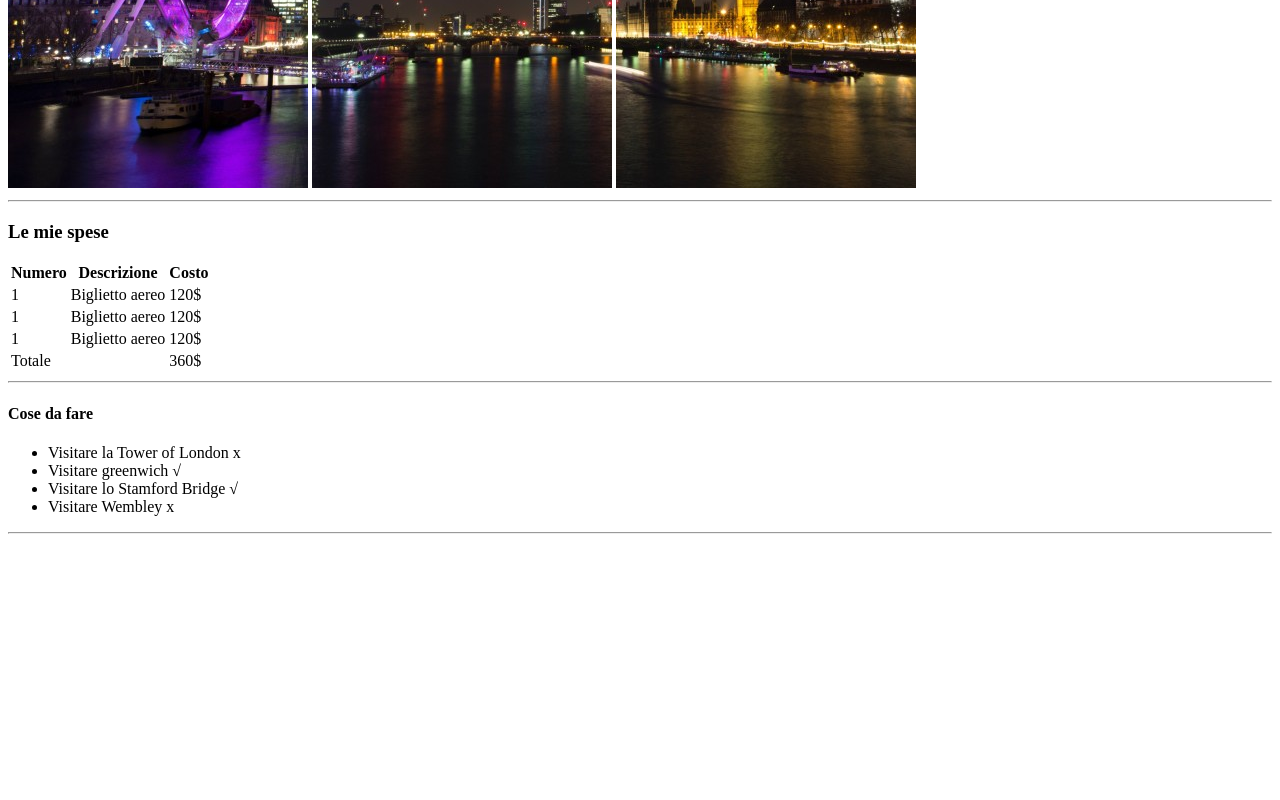
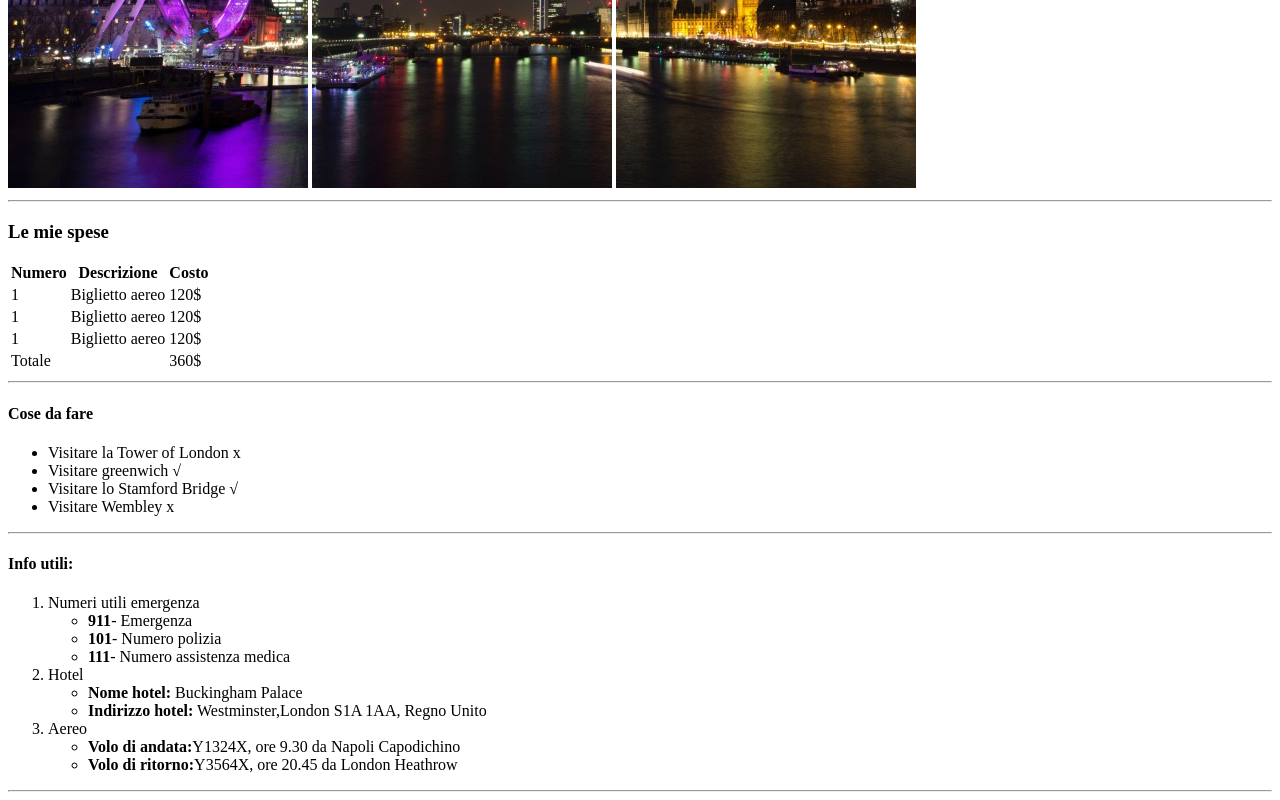
Before and after one commit to Anto231996/html-london-trip, a plain HTML site: page index.html in a window 1280 px wide. Shown: the part 492-1292 px from the top of the page. Before the commit the page ends 1034 px from the top, so only its background shows below. Drawn offline with Linux system fonts and the light colour scheme.

Commit message:
Info aggiunte

```diff
--- a/index.html
+++ b/index.html
@@ -26,6 +26,7 @@
     <main>
 
         <!-- Inizio tabella spese -->
+
         <h3>Le mie spese</h3>
         <table>
             <thead>
@@ -61,9 +62,10 @@
                 </tr>
             </tfoot>
         </table>
-        <!-- Fine tabella spese -->
+
         <hr>
         <!-- Inizio cose da fare -->
+
         <h4>Cose da fare</h4>
         <ul>
             <li>Visitare la Tower of London x</li>
@@ -71,9 +73,35 @@
             <li>Visitare lo Stamford Bridge &radic;</li>
             <li>Visitare Wembley x</li>
         </ul>
-        <!-- Fine cose da fare -->
+
         <hr>
         <!-- Inizio info -->
+
+        <h4>Info utili:</h4>
+        <ol>
+            <li>Numeri utili emergenza</li>
+                <ul>
+                    <li><strong>911</strong>- Emergenza </li>
+                    <li><strong>101</strong>- Numero polizia </li>
+                    <li><strong>111</strong>- Numero assistenza medica </li>
+                </ul>
+
+            <li>Hotel</li>
+                <ul>
+                    <li><strong>Nome hotel:</strong> Buckingham Palace</li>
+                    <li><strong>Indirizzo hotel:</strong> Westminster,London S1A 1AA, Regno Unito</li>
+                </ul>
+
+            <li>Aereo</li>
+                <ul>
+                    <li><strong>Volo di andata:</strong>Y1324X, ore 9.30 da Napoli Capodichino</li>
+                    <li><strong>Volo di ritorno:</strong>Y3564X, ore 20.45 da London Heathrow</li>
+                </ul>
+        </ol>
+
+        <hr>
+
+
 
     </main>
 
```
